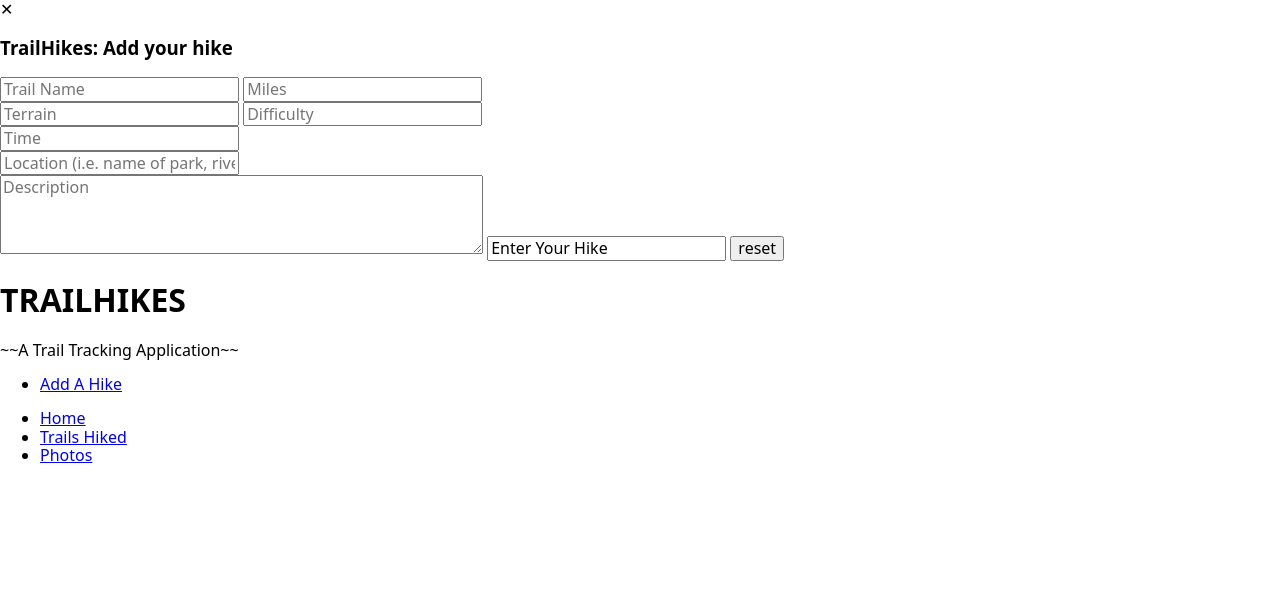
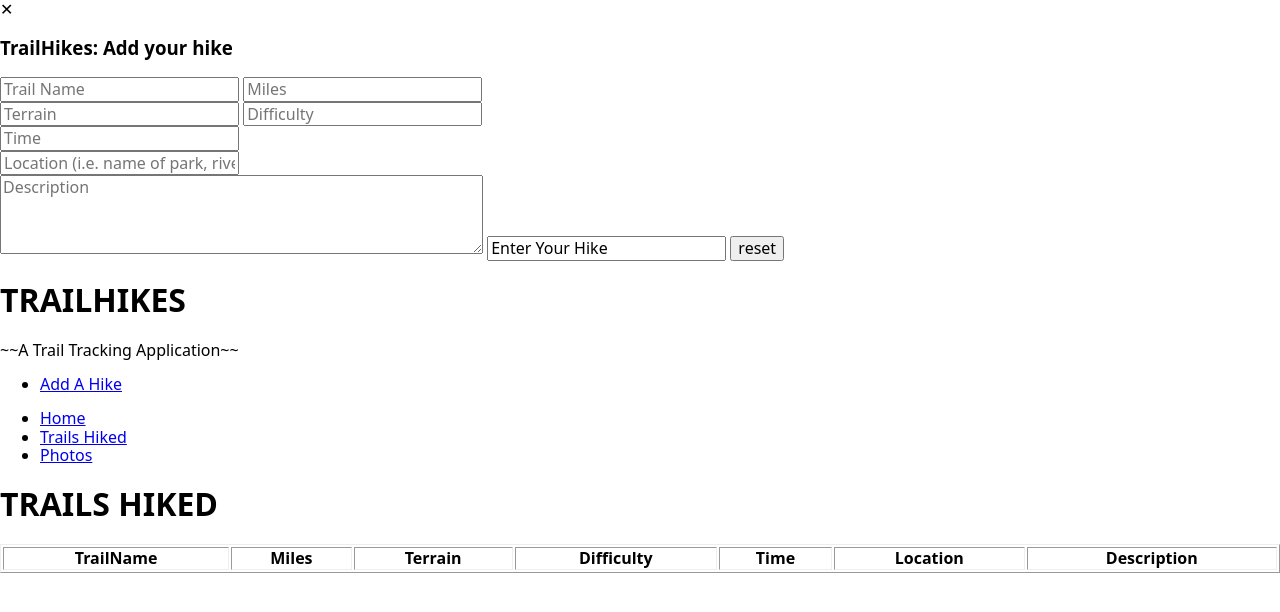
Before and after one commit to swic-cis-177/mt-project-Jackal73, a website: page index.html in a window 1280 px wide. Drawn offline with nearby package versions, Linux system fonts and the light colour scheme.

Commit message:
Add table to form

```diff
--- a/index.html
+++ b/index.html
@@ -84,6 +84,22 @@
         </ul>
       </nav>
 <!-- end of navbar -->
+
+      <div class="trail-add-in">
+        <h1 class="trail-add-in-header">TRAILS <span class="header-add-in">HIKED</span></h1>
+        <p class="trail-info"></p>
+        <table border="1" id="results" width="100%">
+          <tr>
+              <th id="1trailName">TrailName</th>
+              <th id="1miles" >Miles</th>
+              <th id="1terrain">Terrain</th>
+              <th id="1difficulty">Difficulty</th>
+              <th id="1time">Time</th>
+              <th id="1location">Location</th>
+              <th id="1description">Description</th>
+          </tr>
+        </table>
+      </div>
     </div>
     <!-- 'Connect' JS to this HTML file. -->
     <script src="./scripts.js"></script>
```
